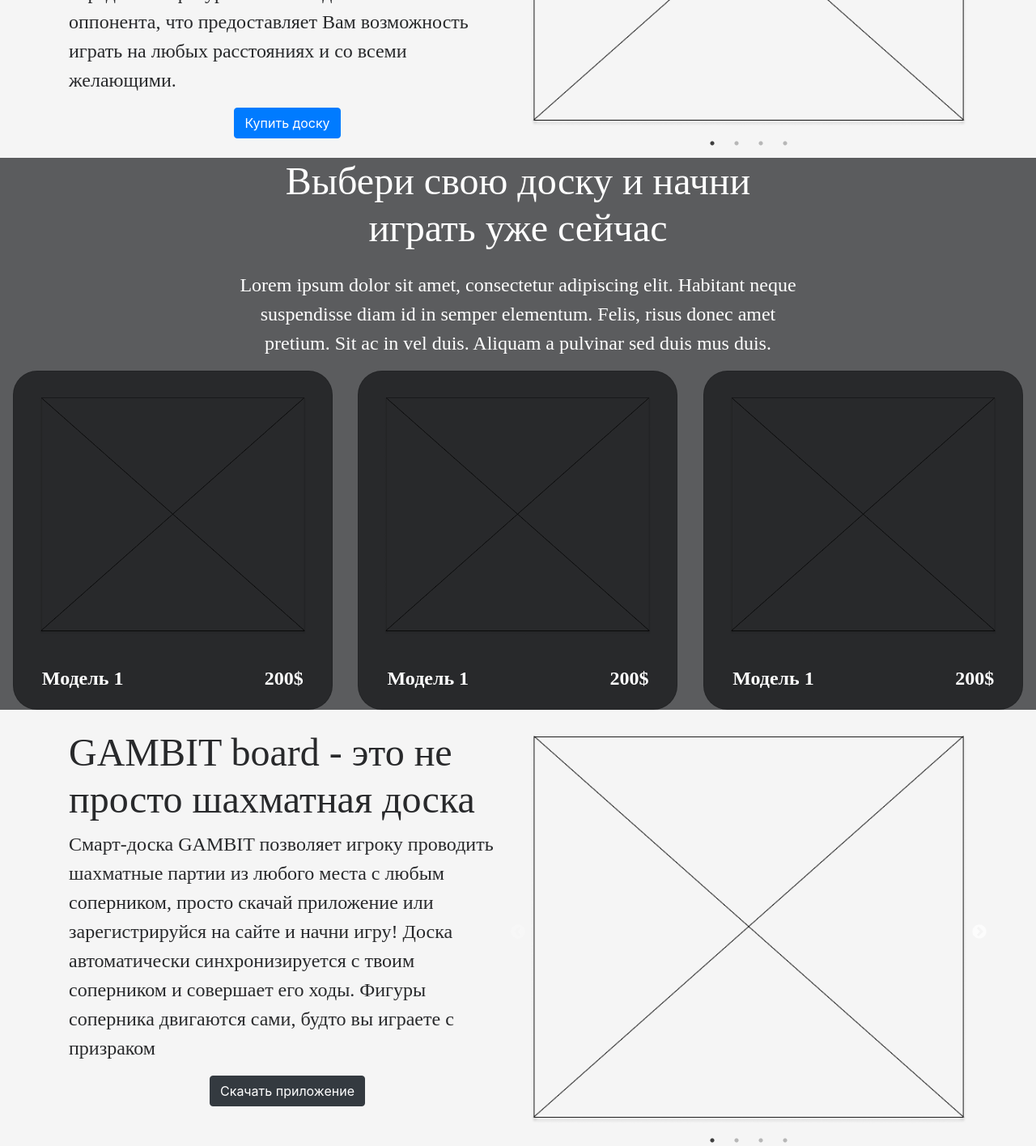
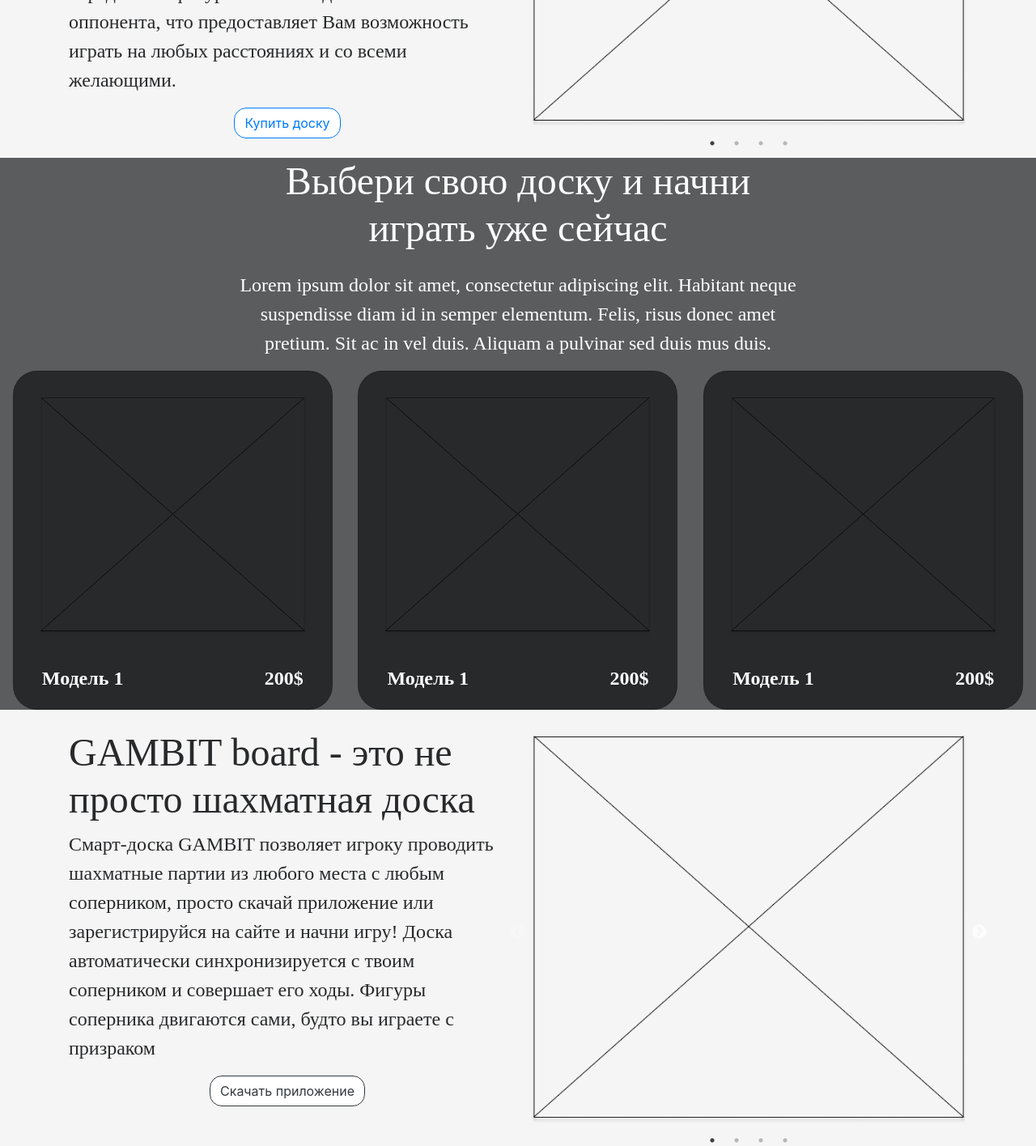
Before and after one commit to Ki-van/gambit-web, a Vue app: page / in a window 1280 px wide. Shown: the part 560-1976 px from the top of the page at 81% size. Built offline with nearby package versions, Linux system fonts and the light colour scheme.

Commit message:
-style btn

```diff
--- a/src/App.vue
+++ b/src/App.vue
@@ -52,4 +52,36 @@
   font-family: "Josefin Sans", serif;
 }
 
+.nav-link:hover{
+  text-decoration: underline;
+}
+
+.btn-primary{
+  color: #007bff;
+
+  background-color: white;
+  border-radius: 15px;
+}
+
+.btn-primary:hover{
+  color: white;
+  background-color: #007bff;
+}
+
+.btn-dark{
+  color: #343a40;
+
+  background-color: white;
+  border-radius: 15px;
+}
+
+.btn-dark:hover{
+  color: white;
+  background-color: #343a40;
+}
+
+.li{
+
+}
+
 </style>
```
